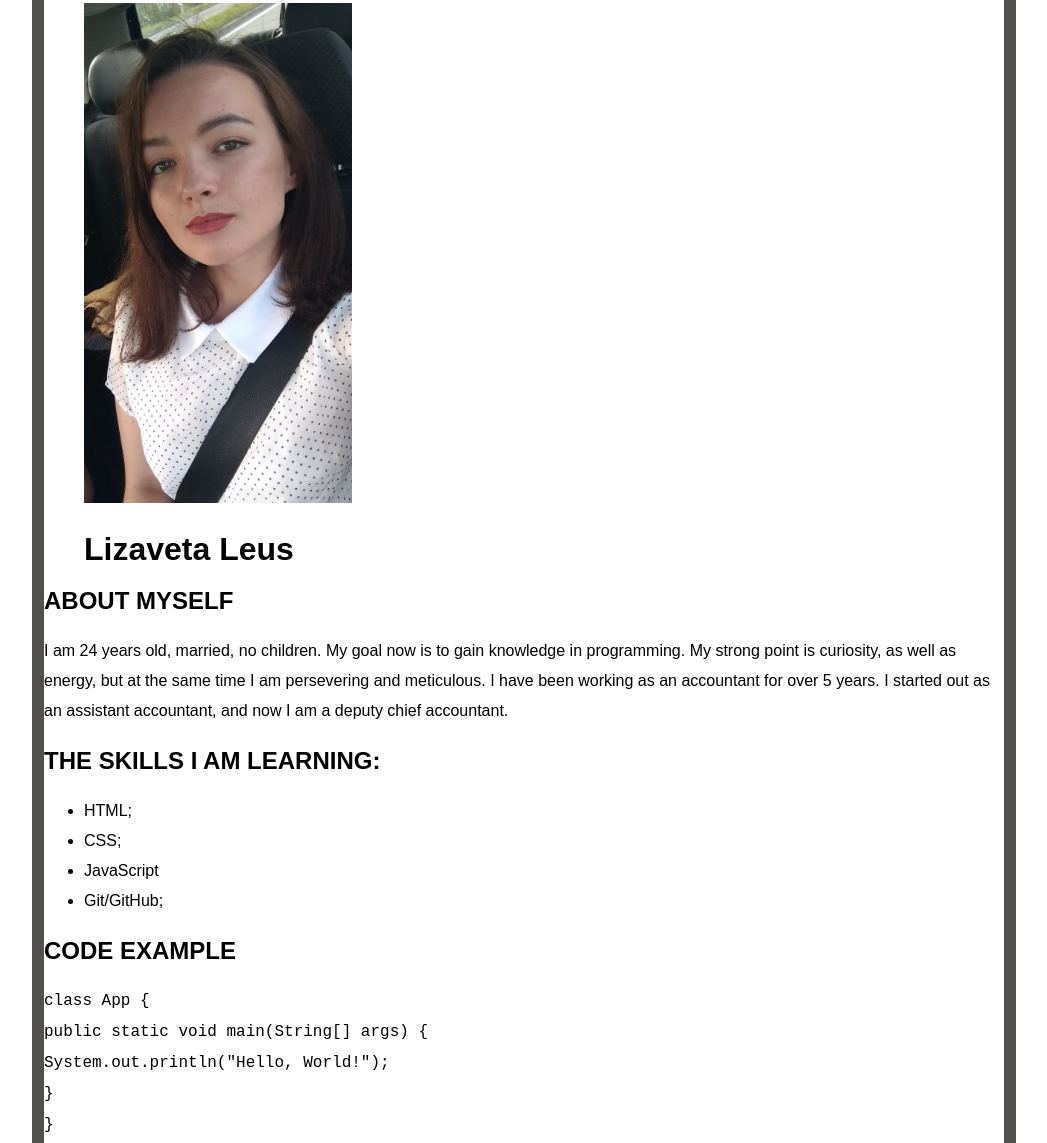
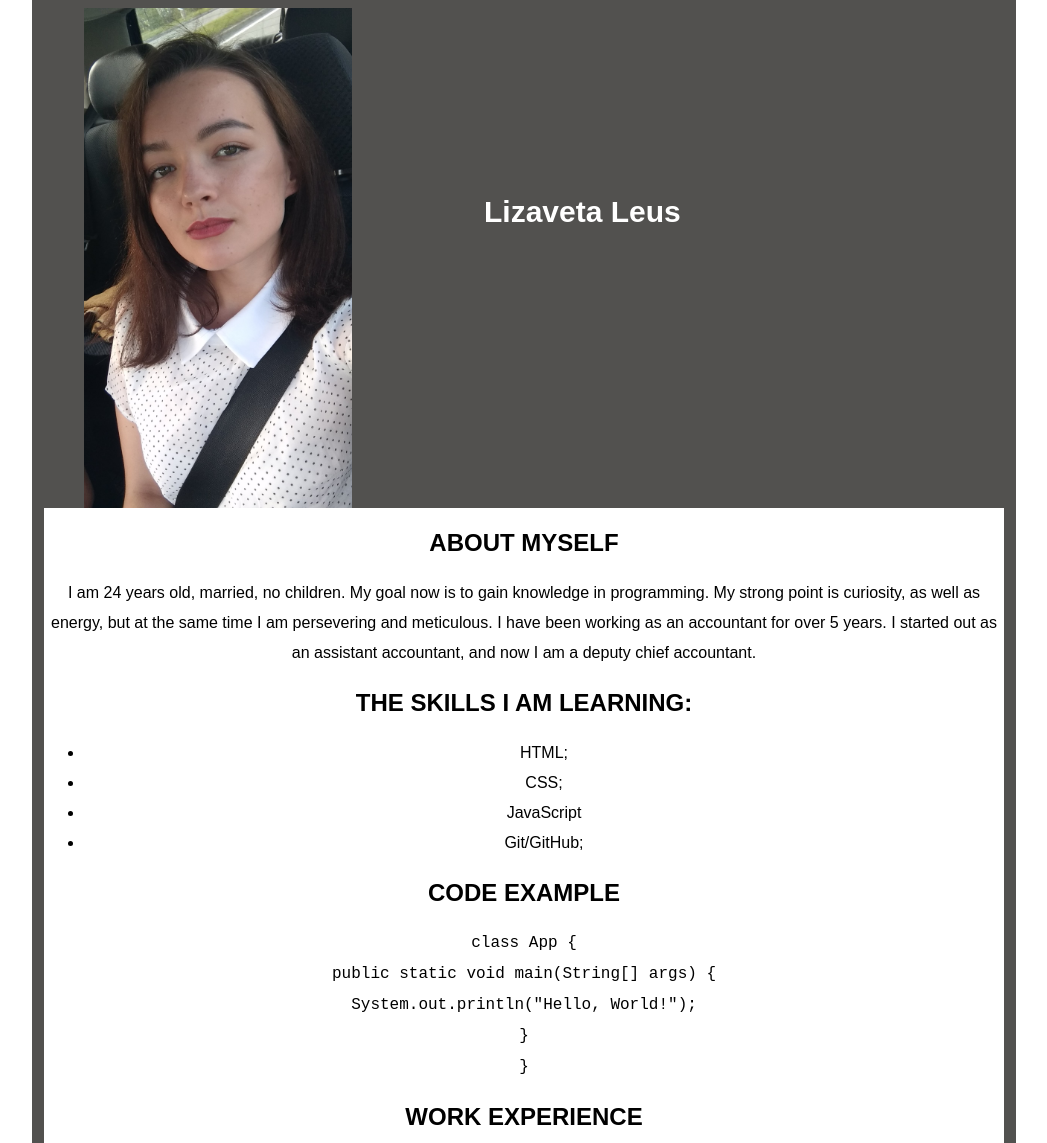
Before and after one commit to LizaLeus/rsschool-cv, a plain HTML site: page index.html in a window 1280 px wide. Shown: the part 33-1176 px from the top of the page, without its empty margins (116-1163 px from the left). Drawn offline with Linux system fonts and the light colour scheme.

Commit message:
feat: add header main and footer css file

```diff
--- a/style.css
+++ b/style.css
@@ -7,3 +7,21 @@ body {
     margin-right: auto;
     width: 60em;
 }
+header {
+    background-color:#52514f;
+    height: 516px;
+    padding-top: 5px;
+}
+.name {
+    position: absolute;
+    top: 210px;
+    padding-left: 400px;
+    font-size: 30px;
+    color: #ffff;
+}
+main {
+    text-align: center;
+}
+footer {
+    text-align: center;
+}
```
